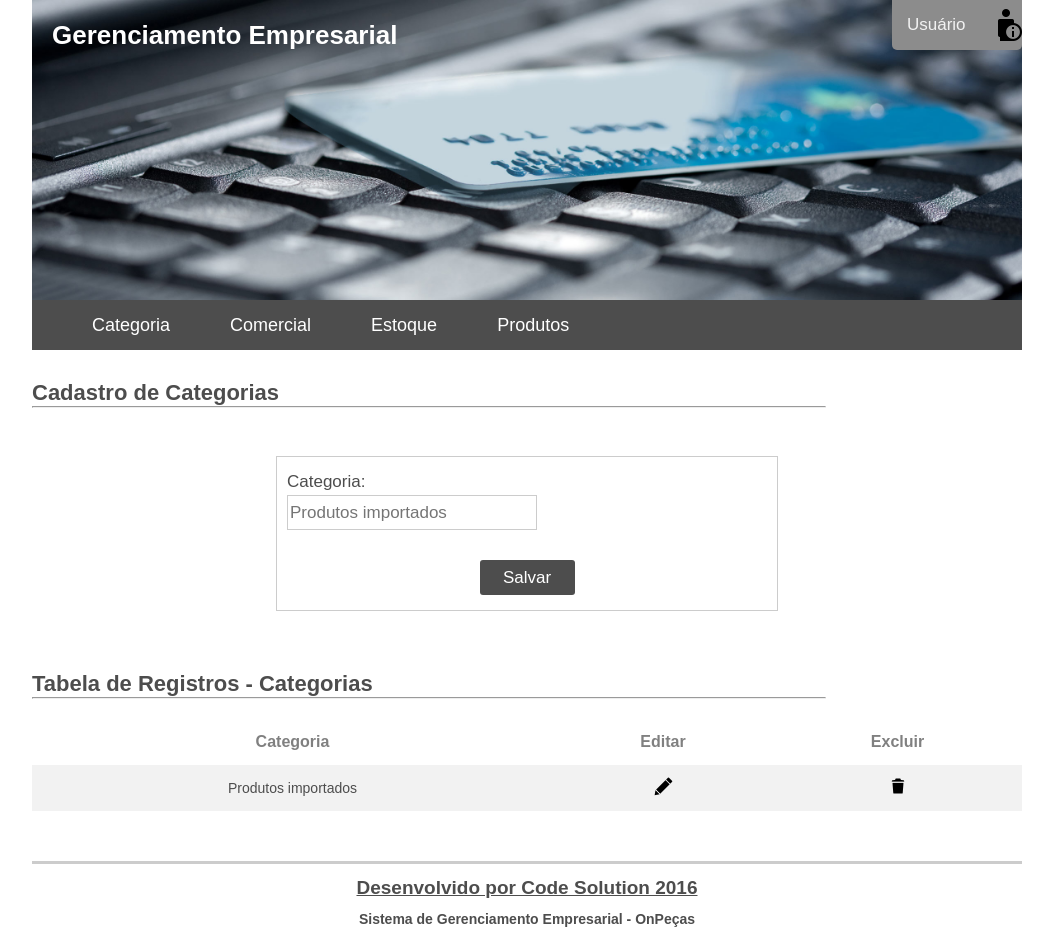
After one commit to TccInf4t/Empresa, a PHP site: page /index.php?q=categoria in a window 1280 px wide. The commit adds this page. Shown: the whole page, without its empty margins (113-1166 px from the left). Run offline with PHP 8.4, Linux system fonts and the light colour scheme.

Commit message:
MVC - Tela de produtos e estoques

```diff
--- a/index.html
+++ b/index.html
@@ -3,8 +3,8 @@
 <head>
 	<title>SGE</title>
 	<meta charset="utf-8">
-	<link rel="stylesheet" type="text/css" href="style/style-padrao.css">
-	<link rel="stylesheet" type="text/css" href="style/style-conteudo.css">
+	<link rel="stylesheet" type="text/css" href="view/style/style-padrao.css">
+	<link rel="stylesheet" type="text/css" href="view/style/style-conteudo.css">
 	<script type="text/javascript" src="js/dropdown.js"></script>
 	<link rel="icon" href="img/favicon.png" type="image/gif">
 </head>
--- /dev/null
+++ b/index.php
@@ -0,0 +1,3 @@
+<?php
+	require_once("view/esqueleto.php");
+?>
--- /dev/null
+++ b/view/categoria/categoria.php
@@ -0,0 +1,40 @@
+<div id="conteudo">
+	<link rel="stylesheet" type="text/css" href="view/style/style-conteudo.css">
+	<h3>Cadastro de Categorias</h3>
+	<hr class="linha">
+	<div class="div-cadastro">
+		<form action="index.html" method="post" name="formulario-categoria">
+			<label>Categoria:</label>
+			<input type="text" name="txtcategoria" placeholder="Produtos importados">
+			<input type="submit" name="btnsalvar" class="btn" value="Salvar">
+		</form>
+	</div>
+	<h3>Tabela de Registros - Categorias</h3>
+	<hr class="linha">
+		<table>
+			<tr>
+				<th>
+					Categoria
+				</th>
+				<th>
+					Editar
+				</th>
+				<th>
+					Excluir
+				</th>
+			</tr>
+			<tr>
+				<td>Produtos importados</td>
+				<td>
+					<a href="index.html">
+						<img src="view/img/icon-edit.png" alt="editar registro" title=" editar registro">
+					</a>
+				</td>
+				<td>
+					<a href="index.html">
+						<img src="view/img/icon-del.png" alt=" excluir registro" title="excluir registro ">
+					</a>
+				</td>
+			</tr>
+		</table>
+</div>
--- /dev/null
+++ b/view/esqueleto.php
@@ -0,0 +1,52 @@
+<?php ?>
+<!DOCTYPE html>
+<html>
+<head>
+	<title>SGE</title>
+	<meta charset="utf-8">
+	<link rel="stylesheet" type="text/css" href="view/style/style-padrao.css">
+	<link rel="stylesheet" type="text/css" href="view/style/style-conteudo.css">
+	<script type="text/javascript" src="js/dropdown.js"></script>
+	<link rel="icon" href="view/img/favicon.png" type="image/gif">
+</head>
+<body>
+	<div id="corpo">
+		<header>
+			<h4>Gerenciamento Empresarial</h4>
+			<div id="div-info">
+				<div onclick="MenuDrop()" class="dropbtn">
+					Usuário
+				</div>
+					<div id="myDropdown" class="dropdown-content">
+						<a href=".html">Ajuda</a>
+						<a href=".html">Perfil</a>
+						<hr>
+					    <a href="sair.php">Sair</a>
+					</div>
+			</div>
+		</header>
+		<nav>
+			<ul id="listamenu">
+				<li><a href="index.php?q=categoria" class="li-menu">Categoria</a></li>
+				<li><a href="comercial.html" class="li-menu">Comercial</a></li>
+				<li><a href="index.php?q=estoque" class="li-menu">Estoque</a></li>
+				<li><a href="index.php?q=produto" class="li-menu">Produtos</a></li>
+			</ul>
+		</nav>
+		<?php
+			if($_GET['q'] == 'categoria'){
+				require_once("categoria/categoria.php");
+			}elseif($_GET['q'] == 'estoque'){
+				require_once("estoque/estoque.php");
+			}elseif($_GET['q'] == 'produto'){
+				require_once("produto/produto.php");
+			}
+
+		?>
+		<footer>
+			<h1>Desenvolvido por Code Solution 2016</h1>
+			<h2>Sistema de Gerenciamento Empresarial - OnPeças</h2>
+		</footer>
+	</div>
+</body>
+</html>
--- a/style/style-conteudo.css
+++ b/view/style/style-conteudo.css
@@ -40,7 +40,6 @@ input{
 	width: 50%;
 	height: 35px;
     border: 1px solid #ccc;
-    border-radius: 5px;
     box-sizing: border-box;
     color: #4d4d4d;
 
```
Also changed, not shown: other parts of view/style/style-conteudo.css (+44 -0 lines), view/estoque/estoque.php (added, +48 -0 lines), view/produto/produto.php (added, +102 -0 lines), view/img/favicon.png (renamed from img/favicon.png), view/img/icon-del.png (renamed from img/icon-del.png), view/img/icon-edit.png (renamed from img/icon-edit.png), view/img/icon-user-info.png (renamed from img/icon-user-info.png), view/img/logo.png (renamed from img/logo.png), view/img/logo2.png (renamed from img/logo2.png), view/js/dropdown.js (renamed from js/dropdown.js), view/style/style-padrao.css (renamed from style/style-padrao.css).
